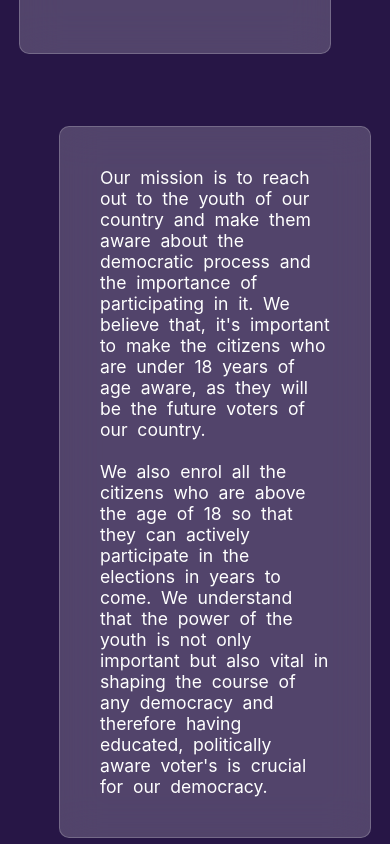
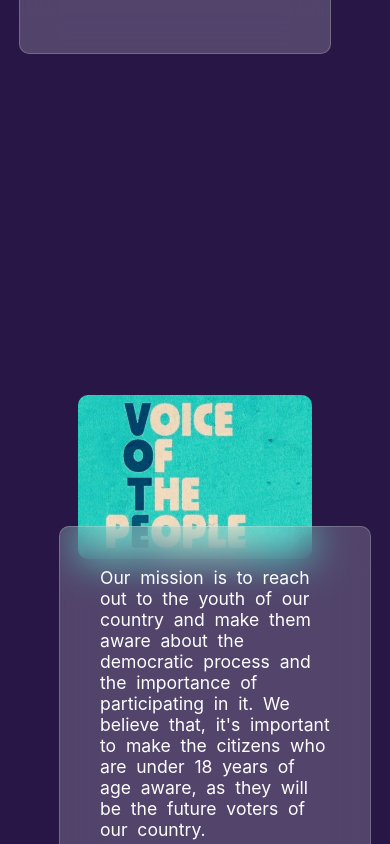
Before and after one commit to soham-gupte/MYP-Website, a React (Create React App) app: page / in a window 390 px wide. Shown: the part 2680-3524 px from the top of the page. Built offline with nearby package versions, Linux system fonts and the light colour scheme.

Commit message:
Responsiveness completed

```diff
--- a/src/components/AboutUsStyles.css
+++ b/src/components/AboutUsStyles.css
@@ -132,6 +132,12 @@
     }
 
     .content .img-1 {
-        margin-top: 150px;
+        position: absolute;
+        margin-top: -250px;
     }
+
+    .content .text-box2 {
+        margin-top: 400px;
+    }
+
 }
```
